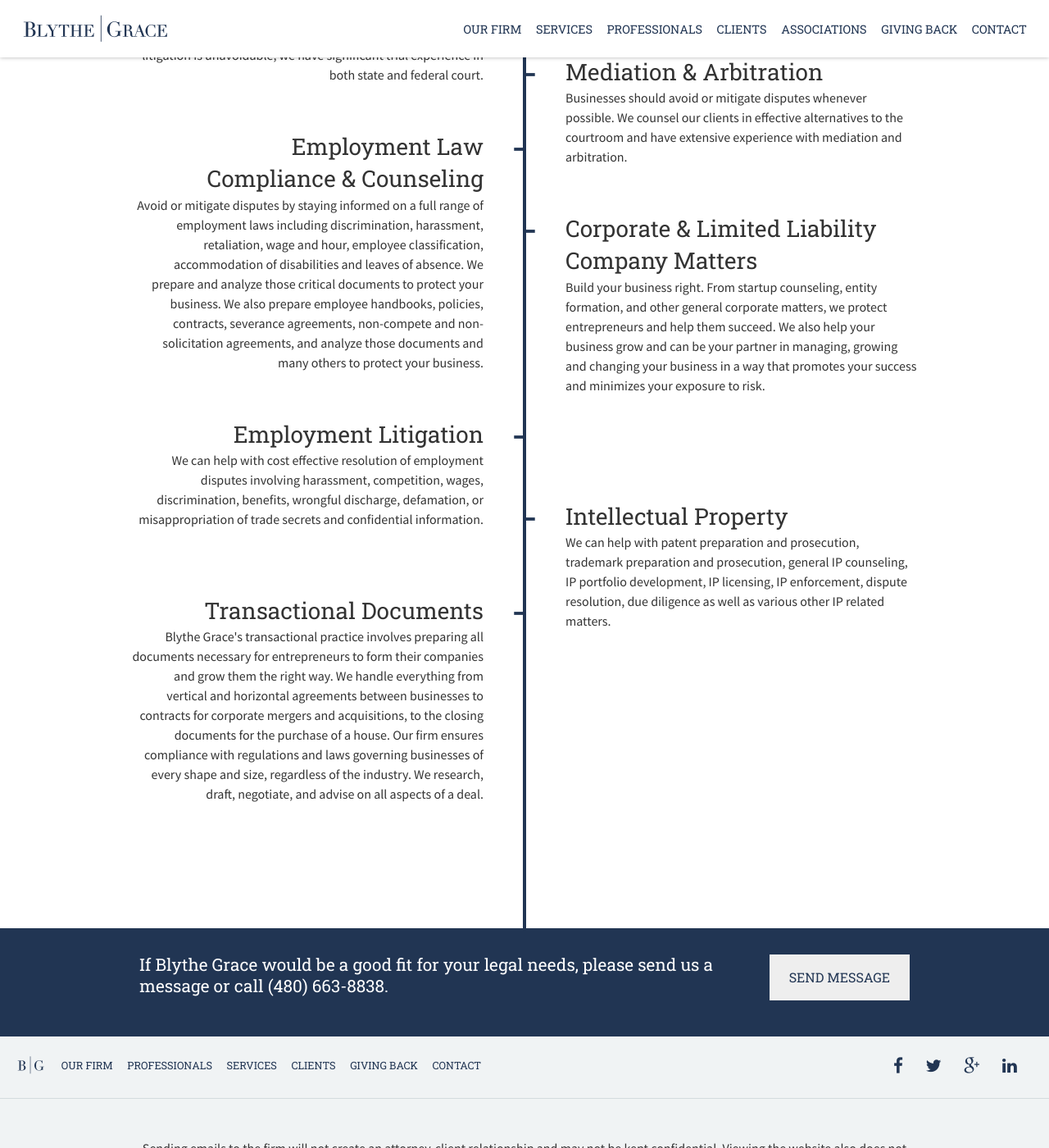
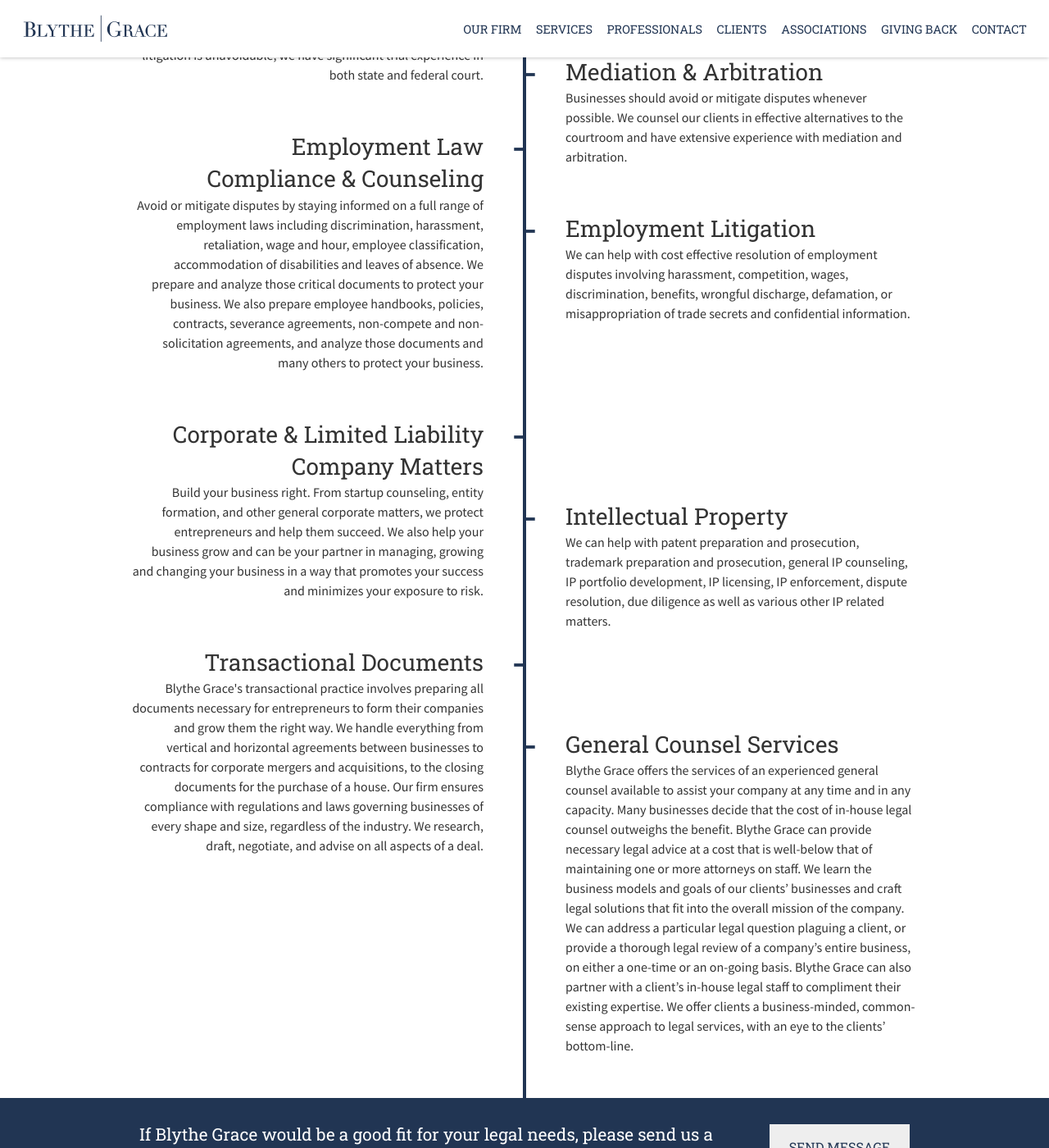
Before and after one commit to kristenzirkler/blythe-grace-demo, a Jekyll site: the page built from services/index.html, in a window 1280 px wide and 1400 px high, scrolled down 442 px. Shown: the whole window at 82% size. Built offline with Jekyll 4.4.1, drawn with Linux system fonts in a browser that asks for light colours; nearby versions of some CDN libraries.

Commit message:
update to services

```diff
--- a/services/index.html
+++ b/services/index.html
@@ -21,12 +21,12 @@
         <p>Avoid or mitigate disputes by staying informed on a full range of employment laws including discrimination, harassment, retaliation, wage and hour, employee classification, accommodation of disabilities and leaves of absence. We prepare and analyze those critical documents to protect your business. We also prepare employee handbooks, policies, contracts, severance agreements, non-compete and non-solicitation agreements, and analyze those documents and many others to protect your business.</p>
       </li>
       <li>
+        <h2>Employment Litigation</h2>
+        <p>We can help with cost effective resolution of employment disputes involving harassment, competition, wages, discrimination, benefits, wrongful discharge, defamation, or misappropriation of trade secrets and confidential information.</p>
+      </li>
+      <li>
         <h2>Corporate & Limited Liability Company Matters</h2>
         <p>Build your business right. From startup counseling, entity formation, and other general corporate matters, we protect entrepreneurs and help them succeed.  We also help your business grow and can be your partner in managing, growing and changing your business in a way that promotes your success and minimizes your exposure to risk.</p>
-      </li>
-      <li>
-        <h2>Employment Litigation</h2>
-        <p>We can help with cost effective resolution of employment disputes involving harassment, competition, wages, discrimination, benefits, wrongful discharge, defamation, or misappropriation of trade secrets and confidential information.</p>
       </li>
       <li>
         <h2>Intellectual Property</h2>
@@ -36,6 +36,9 @@
         <h2>Transactional Documents</h2>
         <p>Blythe Grace's transactional practice involves preparing all documents necessary for entrepreneurs to form their companies and grow them the right way. We handle everything from vertical and horizontal agreements between businesses to contracts for corporate mergers and acquisitions, to the closing documents for the purchase of a house. Our firm ensures compliance with regulations and laws governing businesses of every shape and size, regardless of the industry. We research, draft, negotiate, and advise on all aspects of a deal.</p>
       </li>
+      <li>
+        <h2>General Counsel Services</h2>
+        <p>Blythe Grace offers the services of an experienced general counsel available to assist your company at any time and in any capacity. Many businesses decide that the cost of in-house legal counsel outweighs the benefit.  Blythe Grace can provide necessary legal advice at a cost that is well-below that of maintaining one or more attorneys on staff. We learn the business models and goals of our clients’ businesses and craft legal solutions that fit into the overall mission of the company.  We can address a particular legal question plaguing a client, or provide a thorough legal review of a company’s entire business, on either a one-time or an on-going basis.  Blythe Grace can also partner with a client’s in-house legal staff to compliment their existing expertise.  We offer clients a business-minded, common-sense approach to legal services, with an eye to the clients’ bottom-line.</p>
     </ul>
 
   </div>
```
